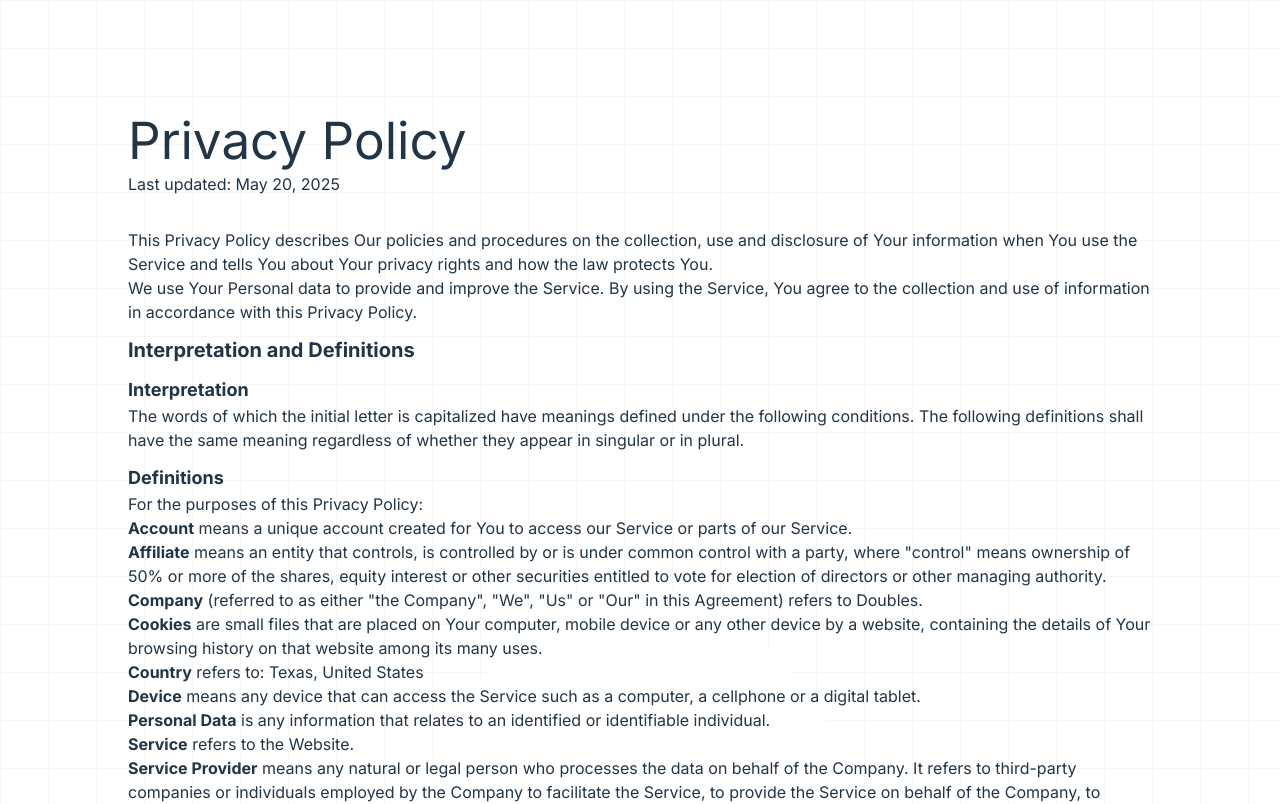
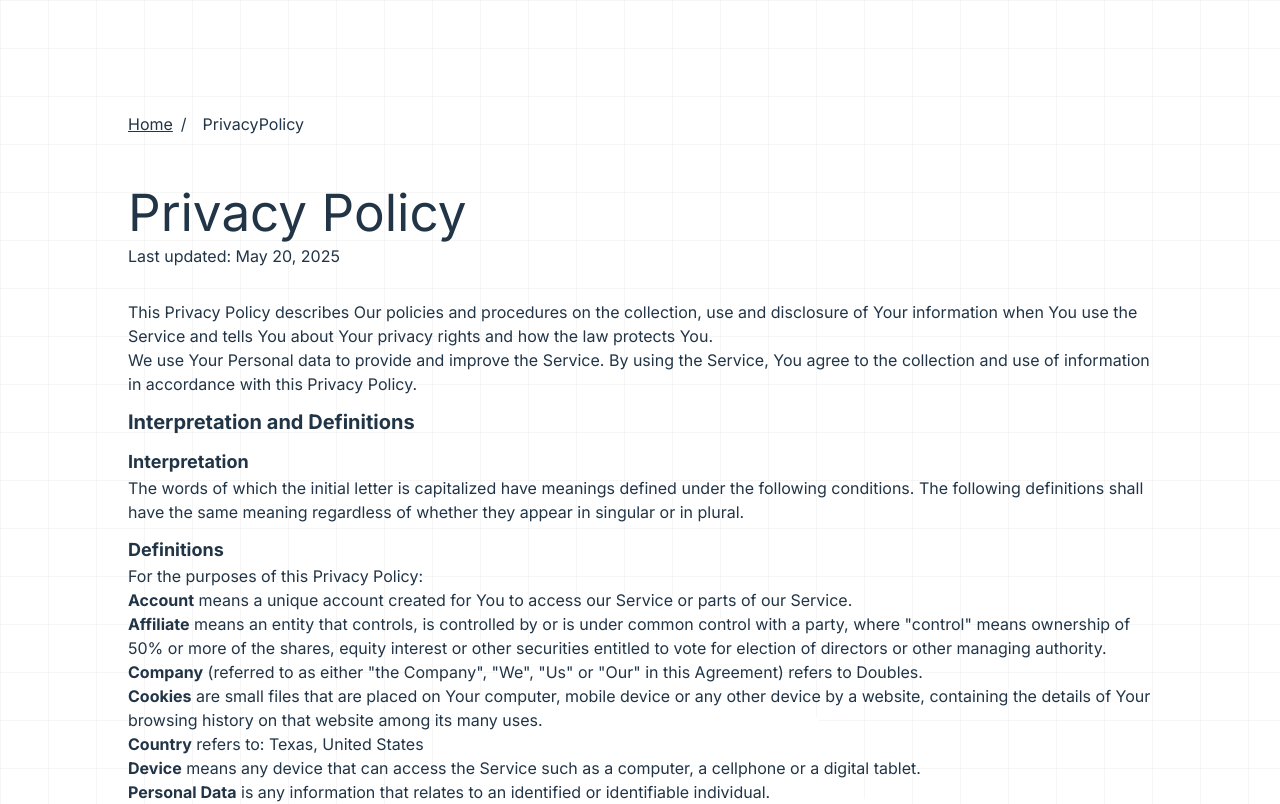
Before and after one commit to patriciosebastian/doubles, a React (Vite) app: page /privacy-policy in a window 1280 px wide. Shown: the top 804 px of the page. Built offline with nearby package versions, Linux system fonts and the light colour scheme.

Commit message:
added Breadcrumbs to Privacy Policy page

```diff
--- a/src/pages/PrivacyPolicy.jsx
+++ b/src/pages/PrivacyPolicy.jsx
@@ -1,7 +1,19 @@
+import BreadCrumbs from "../components/BreadCrumbs"
+
 export default function PrivacyPolicy() {
+  const paths = [
+    { name: 'Home', url: '/' },
+    { name: 'PrivacyPolicy', url: '' },
+  ];
+
   return (
     <div className="w-4/5 mx-auto mb-12">
-      <h1 className="mt-28 mb-1">Privacy Policy</h1>
+      <BreadCrumbs
+        paths={paths}
+        className="mt-28 mb-12"
+      />
+
+      <h1 className="mb-1">Privacy Policy</h1>
       <p className="mb-8">Last updated: May 20, 2025</p>
       <p>This Privacy Policy describes Our policies and procedures on the collection, use and disclosure of Your information when You use the Service and tells You about Your privacy rights and how the law protects You.</p>
       <p>We use Your Personal data to provide and improve the Service. By using the Service, You agree to the collection and use of information in accordance with this Privacy Policy.</p>
```
